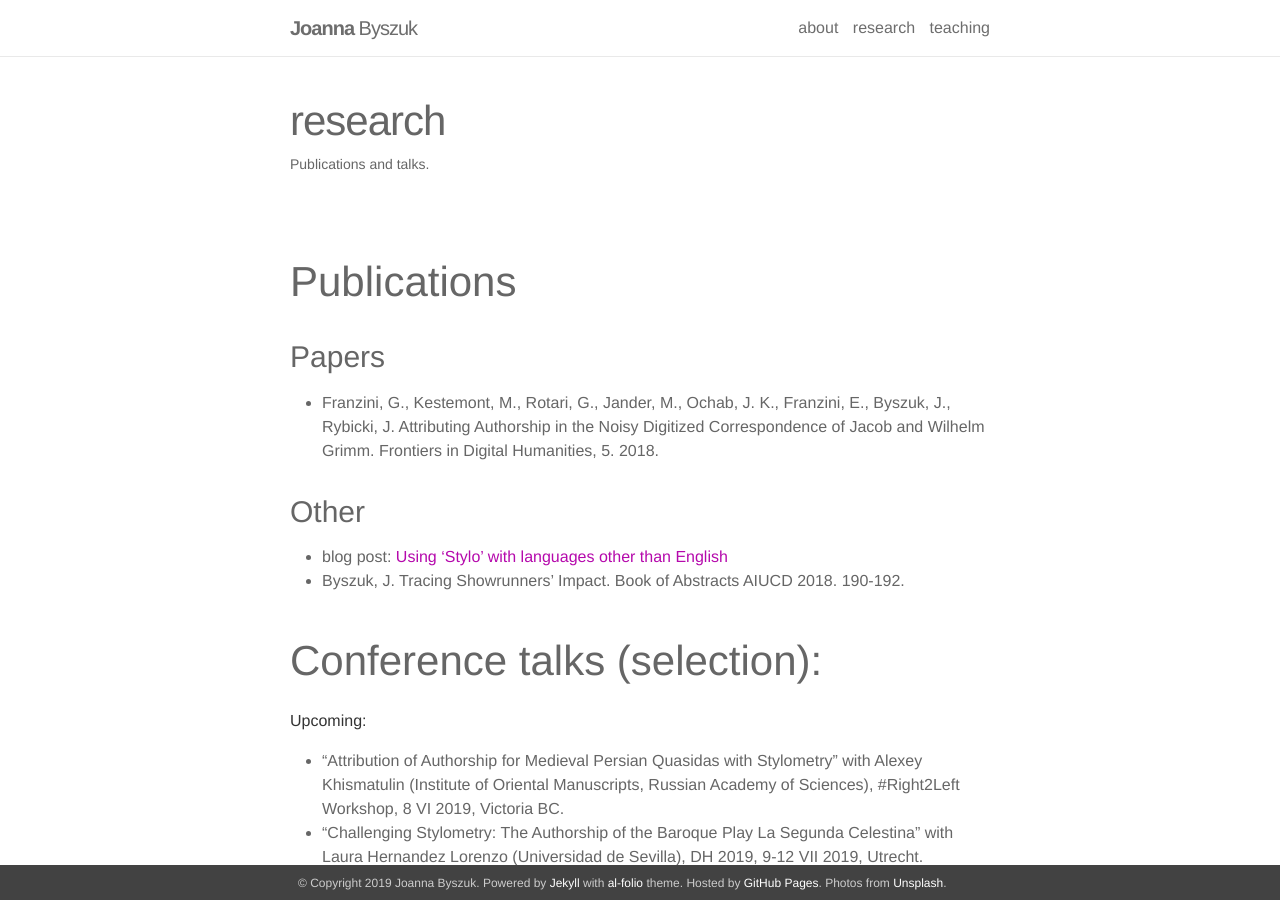
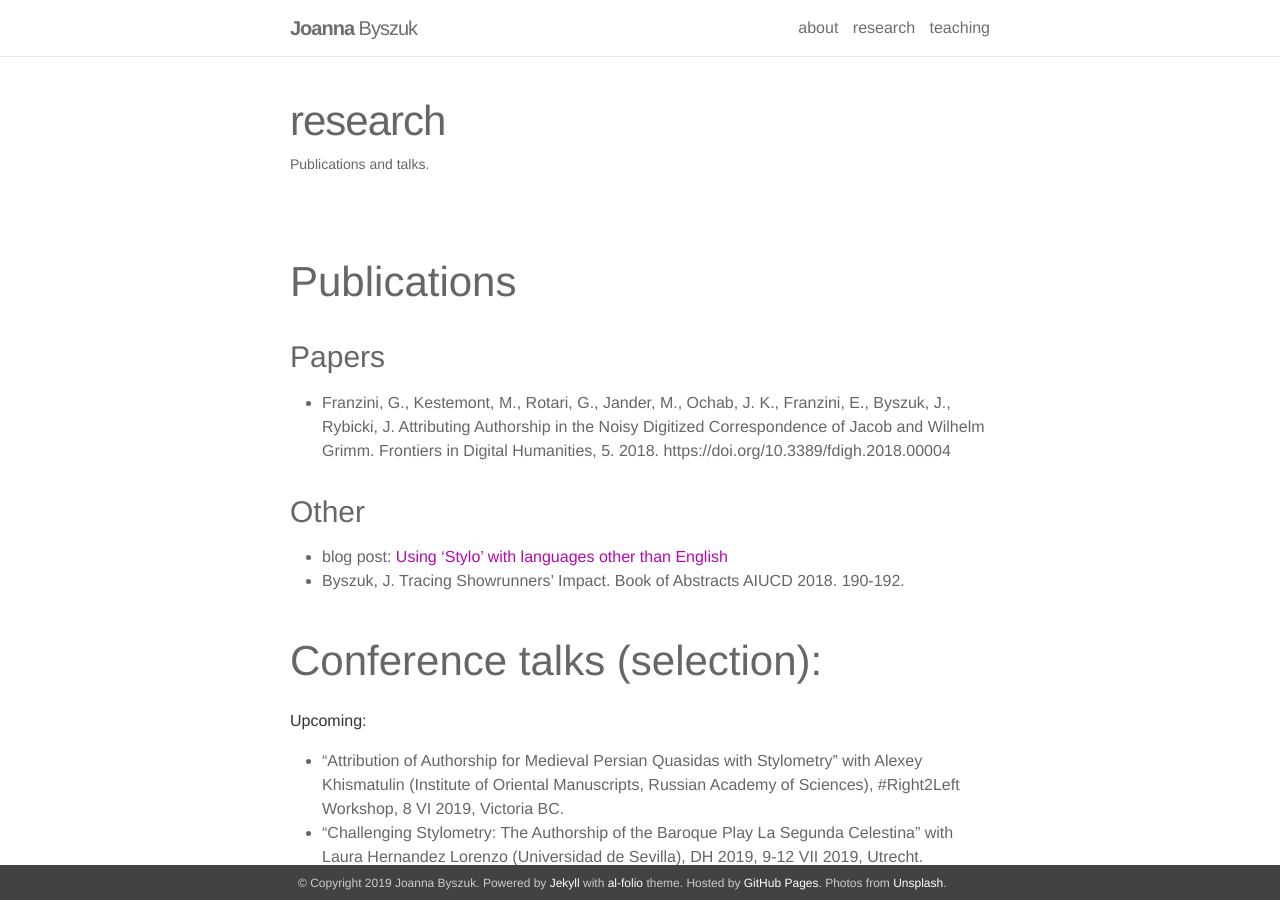
Before and after one commit to JoannaBy/JoannaBy.github.io, a Jekyll site: the page built from _pages/publications.md, in a window 1280 px wide and 900 px high. Built offline with Jekyll 4.4.1, drawn with Linux system fonts in a browser that asks for light colours; nearby versions of some CDN libraries; part of the change alters nothing that is shown.

Commit message:
Update publications.md

```diff
--- a/_pages/publications.md
+++ b/_pages/publications.md
@@ -6,7 +6,7 @@ description: Publications and talks.
 ---
 ## Publications
 ### Papers
-* Franzini, G., Kestemont, M., Rotari, G., Jander, M., Ochab, J. K., Franzini, E., Byszuk, J., Rybicki, J. Attributing Authorship in the Noisy Digitized Correspondence of Jacob and Wilhelm Grimm. Frontiers in Digital Humanities, 5. 2018.
+* Franzini, G., Kestemont, M., Rotari, G., Jander, M., Ochab, J. K., Franzini, E., Byszuk, J., Rybicki, J. Attributing Authorship in the Noisy Digitized Correspondence of Jacob and Wilhelm Grimm. Frontiers in Digital Humanities, 5. 2018. https://doi.org/10.3389/fdigh.2018.00004
 
 ### Other
 * blog post: [Using ‘Stylo’ with languages other than English](https://computationalstylistics.github.io/blog/stylo_and_languages/)
```
